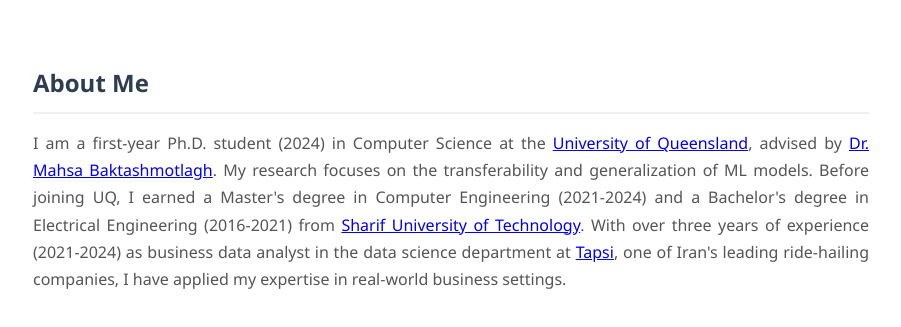
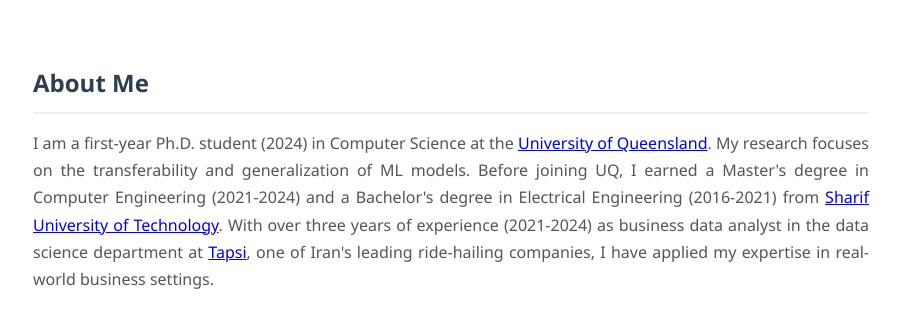
Before and after one commit to alizkzm/alizkzm.github.io, a plain HTML site: page index.html in a window 1280 px wide. Shown: the part 535-862 px from the top of the page, without its empty margins (189-1090 px from the left). Drawn offline with Linux system fonts and the light colour scheme.

Commit message:
Update index.html

```diff
--- a/index.html
+++ b/index.html
@@ -152,7 +152,7 @@ font-size: 2rem;
 <section class="section">
 <h2>About Me</h2>
 <div class="content">
-<p> I am a first-year Ph.D. student (2024) in Computer Science at the <a href="https://www.uq.edu.au/">University of Queensland</a>, advised by <a href="https://about.uq.edu.au/experts/23393">Dr. Mahsa Baktashmotlagh</a>. My research focuses on the transferability and generalization of ML models. Before joining UQ, I earned a Master's degree in Computer Engineering (2021-2024) and a Bachelor's degree in Electrical Engineering (2016-2021) from <a href="https://en.sharif.ir/">Sharif University of Technology</a>. With over three years of experience (2021-2024) as business data analyst in the data science department at <a href="https://tapsi.ir/">Tapsi</a>, one of Iran's leading ride-hailing companies, I have applied my expertise in real-world business settings.
+<p> I am a first-year Ph.D. student (2024) in Computer Science at the <a href="https://www.uq.edu.au/">University of Queensland</a>. My research focuses on the transferability and generalization of ML models. Before joining UQ, I earned a Master's degree in Computer Engineering (2021-2024) and a Bachelor's degree in Electrical Engineering (2016-2021) from <a href="https://en.sharif.ir/">Sharif University of Technology</a>. With over three years of experience (2021-2024) as business data analyst in the data science department at <a href="https://tapsi.ir/">Tapsi</a>, one of Iran's leading ride-hailing companies, I have applied my expertise in real-world business settings.
 </p>
 </div>
 </section>
```
